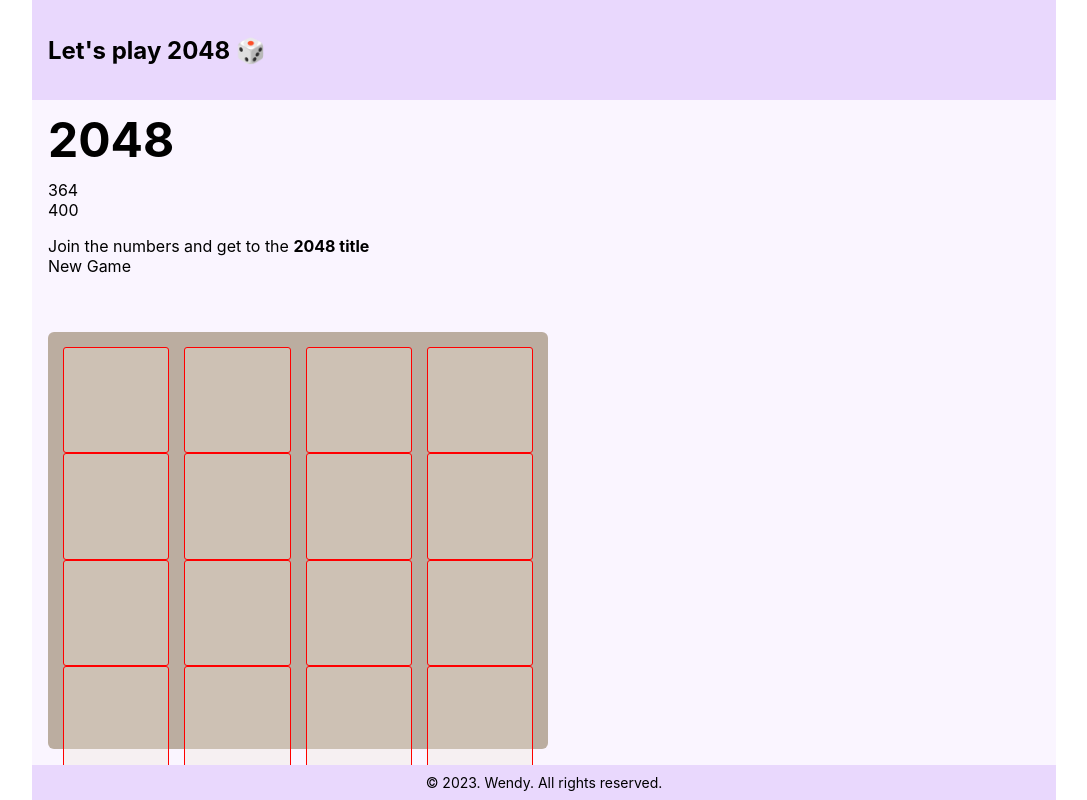
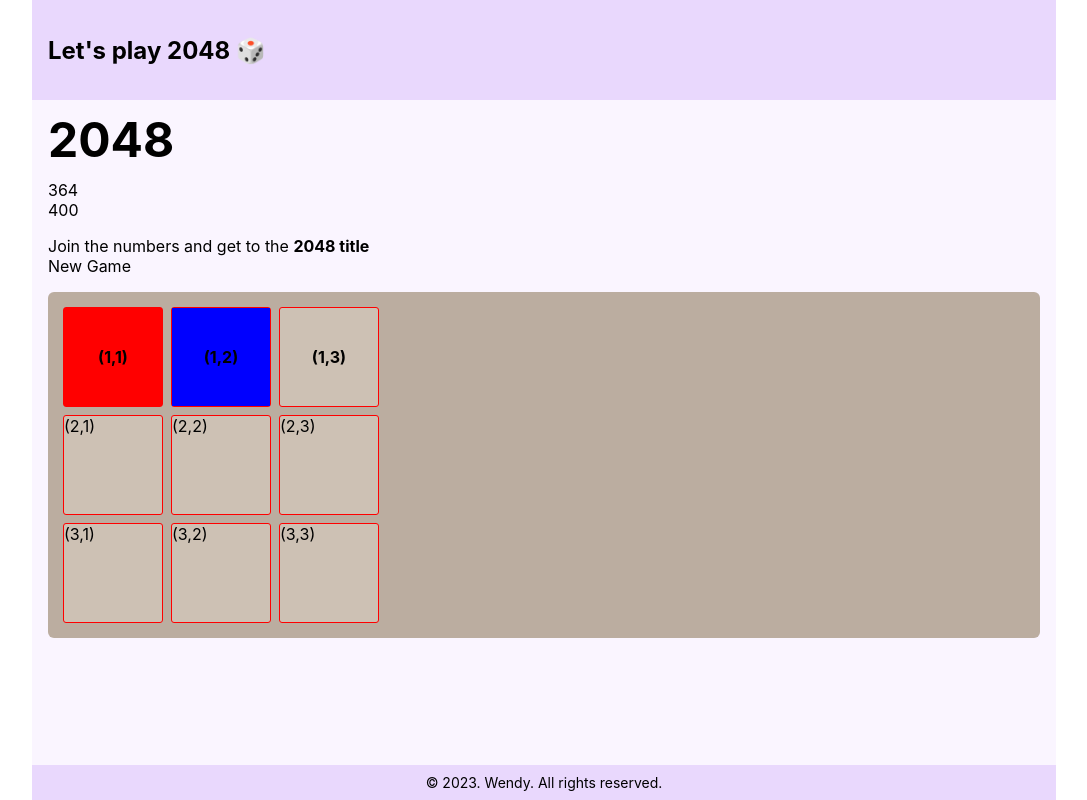
Before and after one commit to beeguriri/game2048, a React (Vite) app: page / in a window 1280 px wide. Shown: the whole page, without its empty margins (96-1183 px from the left). Built offline with nearby package versions, Linux system fonts and the light colour scheme; a web font is replaced by a local one.

Commit message:
cell 만들기 작업중

```diff
--- a/src/containers/Main/game.tsx
+++ b/src/containers/Main/game.tsx
@@ -1,6 +1,6 @@
 import times from 'lodash/times';
 import { MAX_POS } from '@assets/constant';
-import { GameContainer, GridCell, GridContainer, GridRow } from './style';
+import { GameContainer, GridCell, GridContainer, GridRow, InnerText } from './style';
 import { useState } from 'react';
 
 
@@ -10,13 +10,28 @@ const Game = () => {
       <>
         <GameContainer>
           <GridContainer>
-            {times(MAX_POS, () => (
+            <GridCell $xPos={1} $yPos={1}>
+              <InnerText $color={2}>(1,1)</InnerText>
+            </GridCell>
+            <GridCell $xPos={1} $yPos={2}>
+              <InnerText $color={4}>(1,2)</InnerText>
+            </GridCell>
+            <GridCell $xPos={1} $yPos={3}>
+              <InnerText>(1,3)</InnerText>
+            </GridCell>
+            <GridCell $xPos={2} $yPos={1}>(2,1)</GridCell>
+            <GridCell $xPos={2} $yPos={2}>(2,2)</GridCell>
+            <GridCell $xPos={2} $yPos={3}>(2,3)</GridCell>
+            <GridCell $xPos={3} $yPos={1}>(3,1)</GridCell>
+            <GridCell $xPos={3} $yPos={2}>(3,2)</GridCell>
+            <GridCell $xPos={3} $yPos={3}>(3,3)</GridCell>
+            {/* {times(MAX_POS, () => (
               <GridRow>
                 {times(MAX_POS, () => (
                   <GridCell />
                 ))}
               </GridRow>
-            ))}
+            ))} */}
           </GridContainer>
           <div className='tile-container'>
             {/* {tileList.map(item => {
--- a/src/containers/Main/style.ts
+++ b/src/containers/Main/style.ts
@@ -16,43 +16,49 @@ font-size : 1rem;
 `;
 
 const GameContainer = styled.div`
-  margin-top: 40px;
-  position: relative;
   padding: 15px;
-  cursor: default;
-  -webkit-touch-callout: none;
-  -ms-touch-callout: none;
-  -webkit-user-select: none;
-  -moz-user-select: none;
-  -ms-user-select: none;
-  -ms-touch-action: none;
-  touch-action: none;
   background: #bbada0;
   border-radius: 6px;
-  width: 500px;
-  height: 500px;
-  -webkit-box-sizing: border-box;
-  -moz-box-sizing: border-box;
-  box-sizing: border-box;
 `
 
 const GridContainer = styled.div`
-  position: absolute;
-  z-index: 1;
+  display: grid;
+  align-items: center;
+  grid-template-columns: 100px 100px 100px;
+  grid-template-rows: 100px 100px 100px;
+  gap: 0.5rem;
 `
 
 const GridRow = styled.div`
   margin-bottom: 15px;
 `
 
-const GridCell = styled.div`
-  width: 106.25px;
-  height: 106.25px;
-  margin-right: 15px;
-  float: left;
+const GridCell = styled.div<{$xPos?: number; $yPos?: number;}>`
+  width: 100px;
+  height: 100px;
+  grid-row-start: ${props => props.$xPos ? props.$xPos : undefined };
+  grid-column-start: ${props => props.$yPos ? props.$yPos : undefined };
   border-radius: 3px;
   background: rgba(238, 228, 218, 0.35);
   border: 1px solid red;
 `
 
-export { StyledMain, Title, GameContainer, GridContainer, GridRow, GridCell };
+const InnerText = styled.p<{$color?: number;}>`
+  display: flex;
+  width: 100%;
+  height: 100%;
+  font-weight: bold;
+  justify-content: center;
+  align-items: center;
+  background-color: ${props => props.$color ? selectColor(props.$color) : undefined };
+`
+
+const selectColor = (color: number) => {
+  switch(color) {
+    case 2: return 'red';
+    case 4: return 'blue';
+  }
+
+}
+
+export { StyledMain, Title, GameContainer, GridContainer, GridRow, GridCell, InnerText };
```
